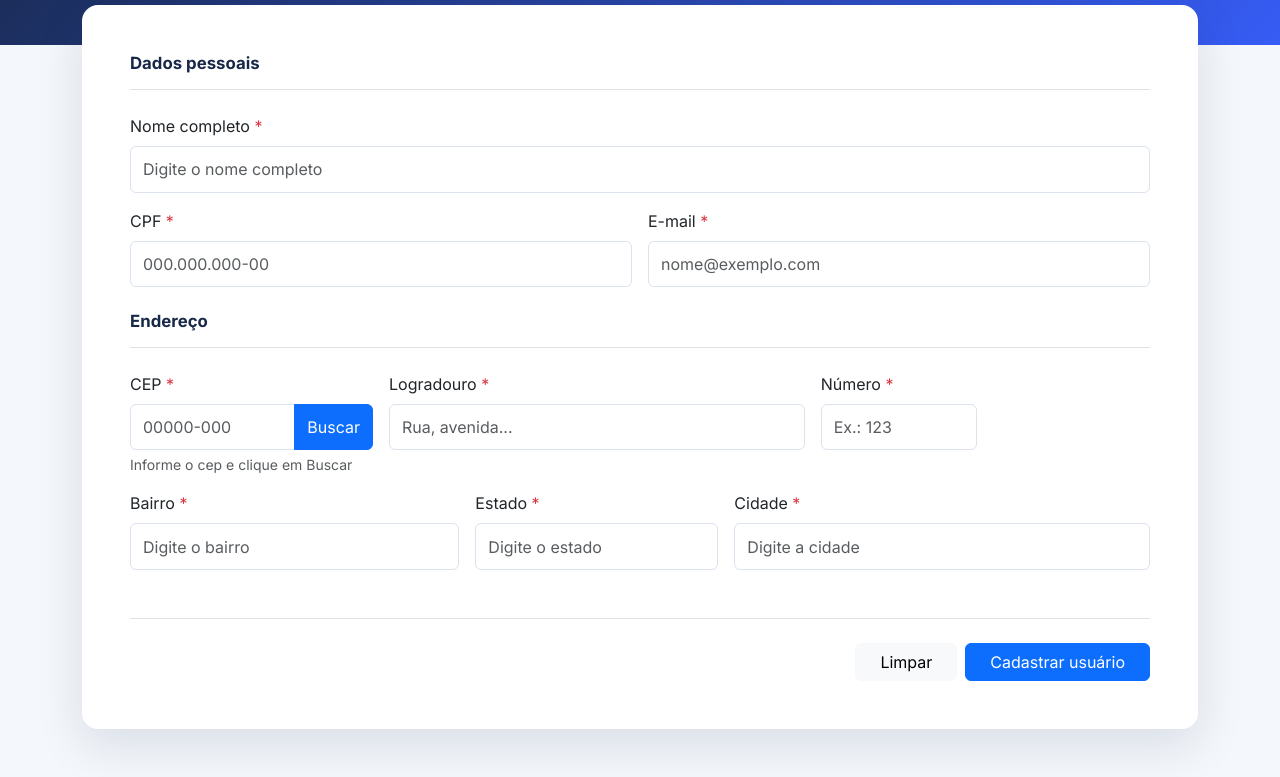
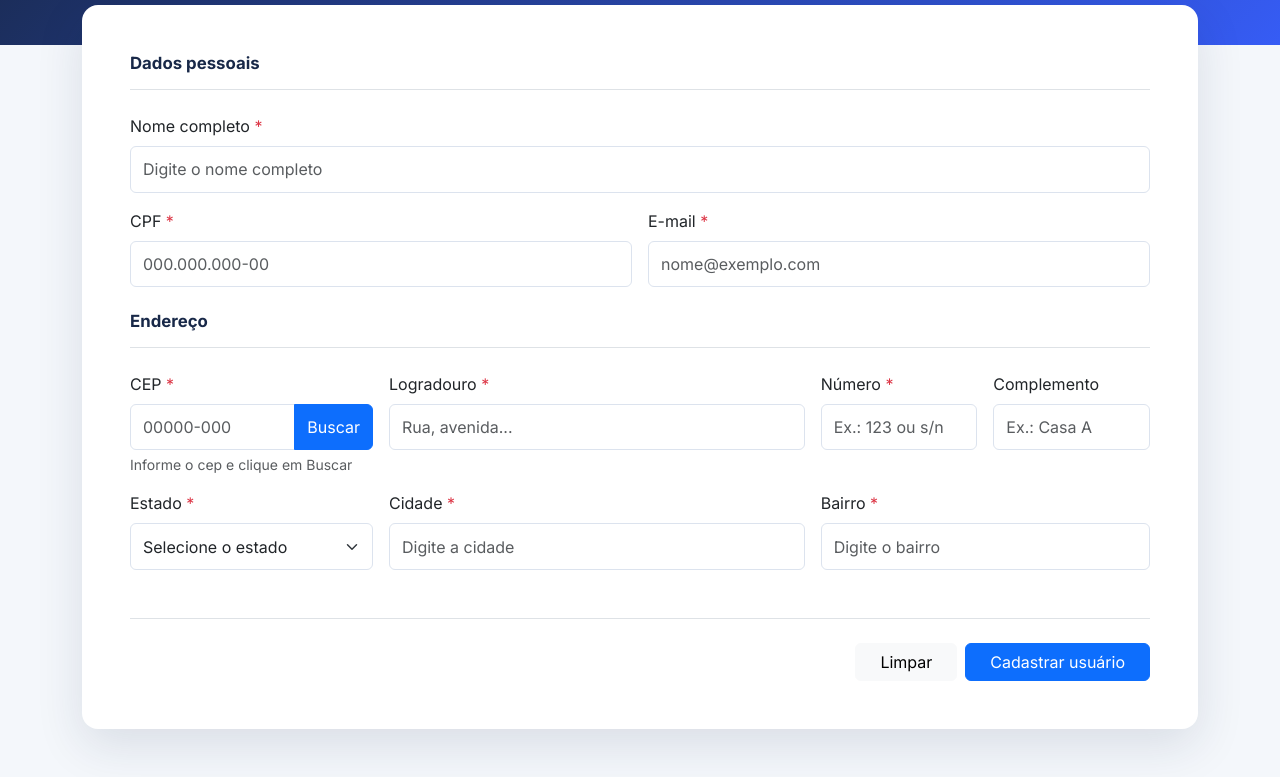
Before and after one commit to freireraniel-eng/userSystem, a plain HTML site: page index.html in a window 1280 px wide. Shown: the part 160-937 px from the top of the page. Drawn offline with nearby package versions, Linux system fonts and the light colour scheme; no server answers.

Commit message:
feat: Atribuindo estados via API do IBGE

```diff
--- a/index.html
+++ b/index.html
@@ -102,38 +102,79 @@
                             <div class="col-md-4 col-lg-3">
                                 <label for="cep" class="form-label required">CEP</label>
                                 <div class="input-group">
-                                    <input type="text" class="form-control" id="cep" name="cep"
-                                        placeholder="00000-000" inputmode="numeric"
-                                        autocomplete="postal-code" maxlength="9" required>
-                                        <button class="btn btn-primary"
-                                        id="buscarCep">Buscar</button>
+                                    <input
+                                    type="text"
+                                    class="form-control"
+                                    id="cep" name="cep"
+                                    placeholder="00000-000"
+                                    inputmode="numeric"
+                                    autocomplete="postal-code"
+                                    maxlength="9" required>
+                                    <button class="btn btn-primary"
+                                     id="buscarCep">Buscar</button>
                                 </div>
                                 <div class="form-text">Informe o cep e clique em Buscar</div>
                             </div>
                             <div class="col-md-8 col-lg-5">
                                 <label for="logradouro" class="form-label required">Logradouro</label>
-                                <input type="text" class="form-control" id="logradouro" name="logradouro"
-                                    placeholder="Rua, avenida..." autocomplete="street-address" required>
+                                <input
+                                type="text"
+                                class="form-control"
+                                id="logradouro" name="logradouro"
+                                placeholder="Rua, avenida..."
+                                autocomplete="street-address" required>
                             </div>
                             <div class="col-md-4 col-lg-2">
                                 <label for="numero" class="form-label required">Número</label>
-                                <input type="text" class="form-control" id="numero" name="numero"
-                                    placeholder="Ex.: 123" inputmode="numeric" autocomplete="address-line2" required>
+                                <input
+                                type="text"
+                                class="form-control"
+                                id="numero"
+                                name="numero"
+                                placeholder="Ex.: 123 ou s/n"
+                                inputmode="numeric"
+                                autocomplete="address-line2" required>
                             </div>
-                            <div class="col-md-6 col-lg-4">
-                                <label for="bairro" class="form-label required">Bairro</label>
-                                <input type="text" class="form-control" id="bairro" name="bairro"
-                                    placeholder="Digite o bairro" required>
-                            </div>
+
+                             <div class="col-md-4 col-lg-2">
+                                <label for="complemento" class="form-label">Complemento</label>
+                                <input
+                                type="text"
+                                class="form-control"
+                                id="complemento"
+                                name="complemento"
+                                placeholder="Ex.: Casa A"
+                                inputmode="text"
+                                autocomplete="address-line2" required>
+                             </div>
                             <div class="col-md-6 col-lg-3">
                                 <label for="estado" class="form-label required">Estado</label>
-                                <input type="text" class="form-control" id="estado" name="estado"
-                                    placeholder="Digite o estado" autocomplete="address-level1" required>
+                                <select
+                                    class="form-select"
+                                    name="estado"
+                                    id="estado"
+                                    autocomplete="address-level1"
+                                    required>
+                                <option value="">Selecione o estado</option>
+                                </select>
                             </div>
                             <div class="col-md-6 col-lg-5">
                                 <label for="cidade" class="form-label required">Cidade</label>
-                                <input type="text" class="form-control" id="cidade" name="cidade"
-                                    placeholder="Digite a cidade" autocomplete="address-level2" required>
+                                <input
+                                type="text"
+                                class="form-control"
+                                id="cidade"
+                                name="cidade"
+                                placeholder="Digite a cidade"
+                                autocomplete="address-level2" required>
+                            </div>
+                             <div class="col-md-6 col-lg-4">
+                                <label for="bairro" class="form-label required">Bairro</label>
+                                <input
+                                type="text"
+                                class="form-control"
+                                id="bairro" name="bairro"
+                                placeholder="Digite o bairro" required>
                             </div>
                         </div>
                     </section>
--- a/script.js
+++ b/script.js
@@ -1,6 +1,7 @@
 const form = document.querySelector('#formCadastro');
 const  buscarCep = document.querySelector('#buscarCep');
 const cep = document.querySelector('#cep');
+const estado = document.querySelector('#estado');
 
 function mensagem(texto, tipo = "sucesso") {
     Toastify({
@@ -48,3 +49,25 @@ form.addEventListener("submit", function(event){
         ));
         form.reset();
 });
+
+// Criar opções de seleção dinamicamente
+function adicionarOpcao(select, texto, valor) {
+    select.add(new Option(texto, valor));
+}
+
+//carregar os estados disponíveis
+async function carregarEstados() {
+    try {
+        const resposta = await fetch("https://servicodados.ibge.gov.br/api/v1/localidades/estados?orderBy=nome");
+
+        if (!resposta.ok) {
+            throw new Error("Não foi possível carregar os estados.");
+        }
+        const estados = await resposta.json();
+        estados.forEach(item => adicionarOpcao(estado, item.nome, item.sigla));
+    } catch (erro) {
+        mensagem(erro.message, "erro")
+    }
+}
+
+carregarEstados();
```
